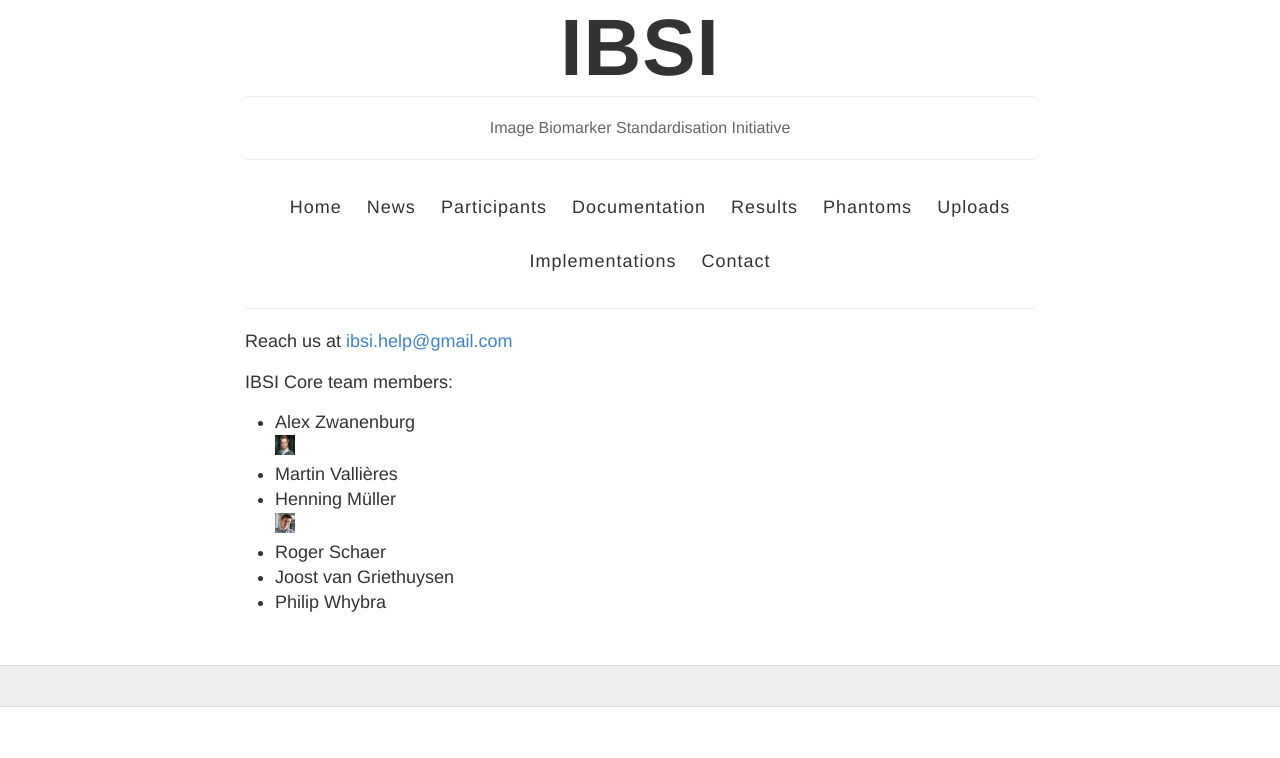
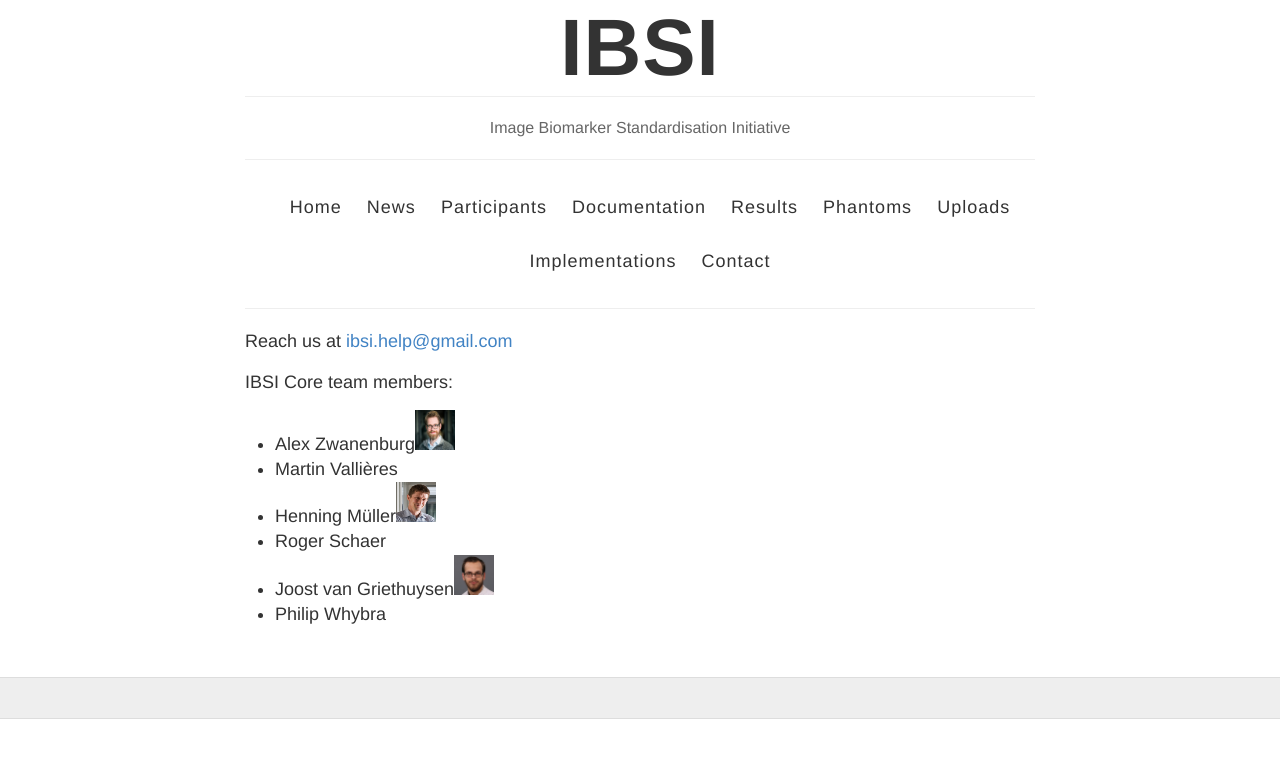
Before and after one commit to theibsi/theibsi.github.io, a Jekyll site: the page built from contact.html, in a window 1280 px wide. Shown: the top 758 px of the page. Built offline with Jekyll 4.4.1, drawn with Linux system fonts in a browser that asks for light colours.

Commit message:
Update contact.html

```diff
--- a/contact.html
+++ b/contact.html
@@ -9,11 +9,11 @@
 <p>
 IBSI Core team members:
 <ul>
-<li>Alex Zwanenburg</li><img src="https://theibsi.github.io/20171023AW056M-Alex-Zwanenburg-Bezemer_crop.JPG" alt="Alex" height="20" width="20">
+<li>Alex Zwanenburg<img src="https://theibsi.github.io/20171023AW056M-Alex-Zwanenburg-Bezemer_crop.JPG" alt="Alex" height="40" width="40"></li>
 <li>Martin Valli&egrave;res</li>
-<li>Henning M&uuml;ller</li><img src="https://theibsi.github.io/henning.png" alt="Henning" height="20" width="20">
+<li>Henning M&uuml;ller<img src="https://theibsi.github.io/henning.png" alt="Henning" height="40" width="40"></li>
 <li>Roger Schaer</li>
-<li>Joost van Griethuysen</li>
+<li>Joost van Griethuysen<img src="https://theibsi.github.io/pasfotoJoost.jpg" alt="Joost" height="40" width="40"></li>
 <li>Philip Whybra</li>
 </ul>
 </p>
```
